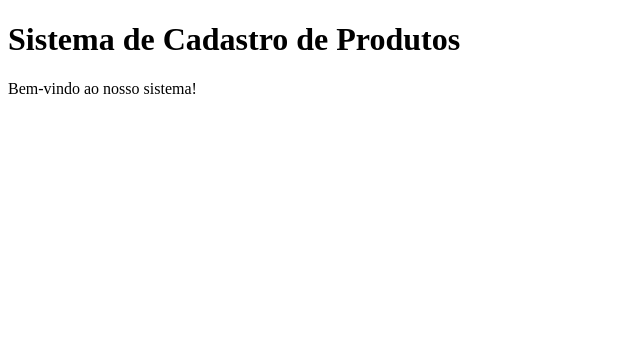
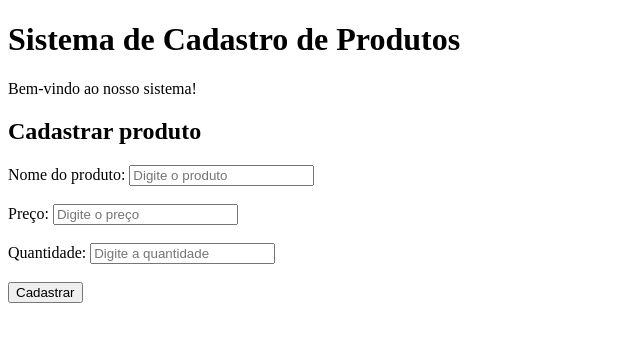
Before and after one commit to pedrix-nt/cadastro-de-produtos, a plain HTML site: page index.html in a window 1280 px wide. Shown: the whole page, without its empty margins (0-640 px from the left). Drawn offline with Linux system fonts and the light colour scheme.

Commit message:
Adicionado formulario de cadastro de produtos

```diff
--- a/index.html
+++ b/index.html
@@ -10,5 +10,26 @@
 
     <p>Bem-vindo ao nosso sistema!</p>
 
+    <h2>Cadastrar produto</h2>
+
+    <form>
+        <label>Nome do produto:</label>
+        <input type="text" placeholder="Digite o produto">
+
+        <br><br>
+
+        <label>Preço:</label>
+        <input type="number" placeholder="Digite o preço">
+
+        <br><br>
+
+        <label>Quantidade:</label>
+        <input type="number" placeholder="Digite a quantidade">
+
+        <br><br>
+
+        <button type="submit">Cadastrar</button>
+    </form>
+
 </body>
 </html>
```
